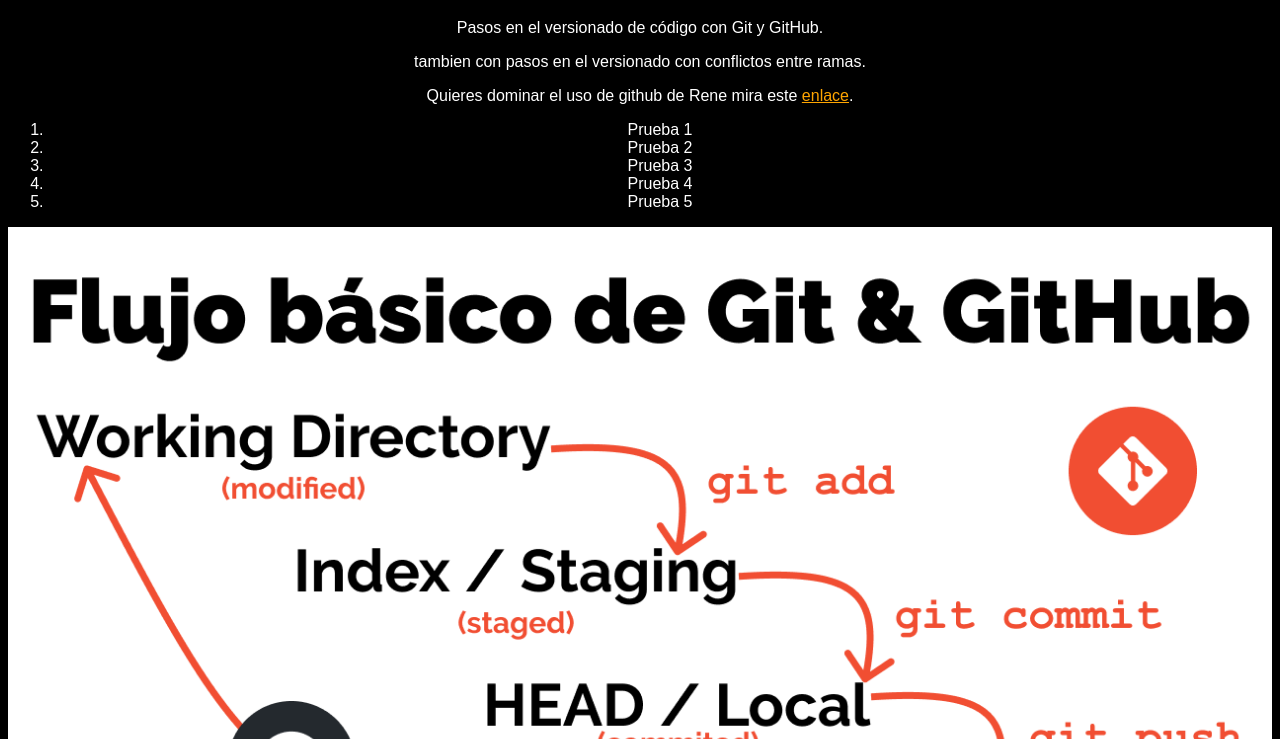
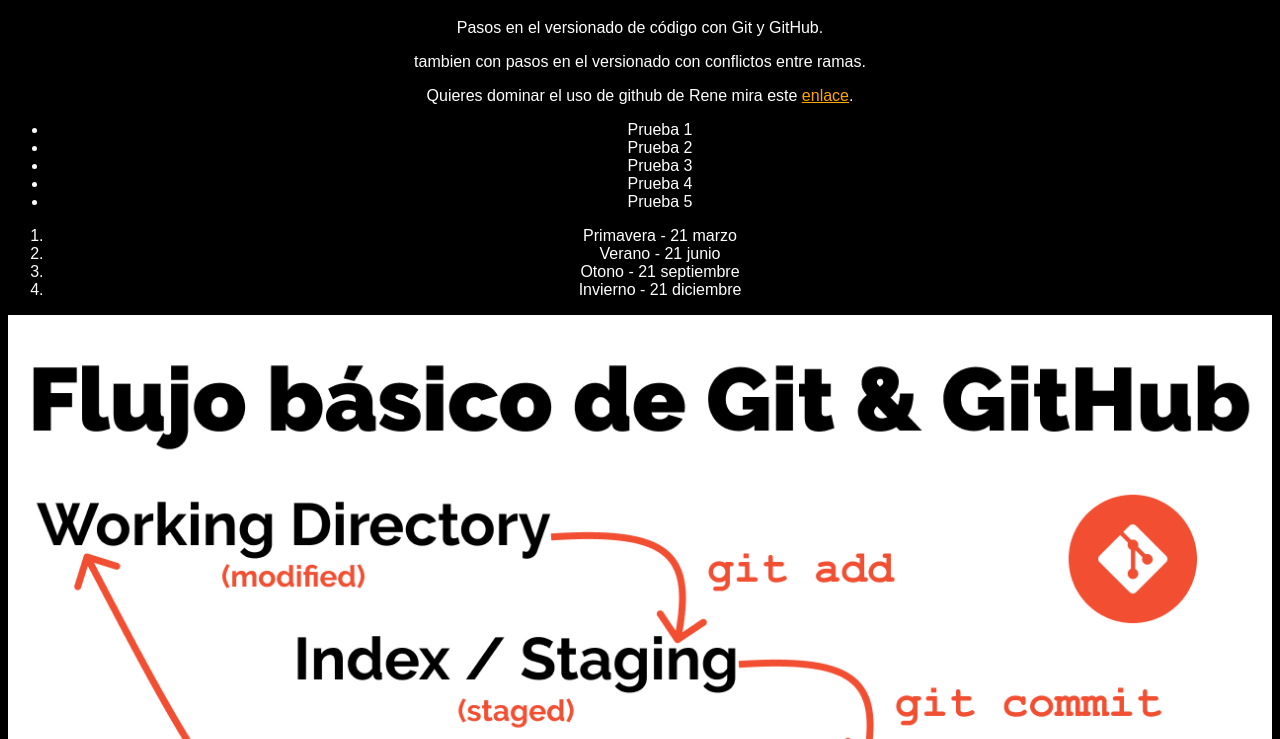
Before and after one commit to renechm/work-git, a plain HTML site: page index.html in a window 1280 px wide. Shown: the part 61-800 px from the top of the page. Drawn offline with Linux system fonts and the light colour scheme.

Commit message:
Agregando estaciones del anno con fecha inico

```diff
--- a/index.html
+++ b/index.html
@@ -15,12 +15,18 @@
       Quieres dominar el uso de github de Rene mira este
       <a href="https://github.com/renechm" target="_blank">enlace</a>.
     </p>
-     <ol>
+     <ul>
       <li> Prueba 1 </li>
       <li> Prueba 2 </li>
       <li> Prueba 3 </li>
       <li> Prueba 4 </li>
       <li> Prueba 5 </li>
+     </ul>
+     <ol>
+      <li>Primavera - 21 marzo</li>
+      <li>Verano - 21 junio</li>
+      <li>Otono - 21 septiembre</li>
+      <li>Invierno - 21 diciembre</li>
      </ol>
     <img src="git-flow.png" alt="Flujo básico de Git" />
     <script src="index.js"></script>
```
